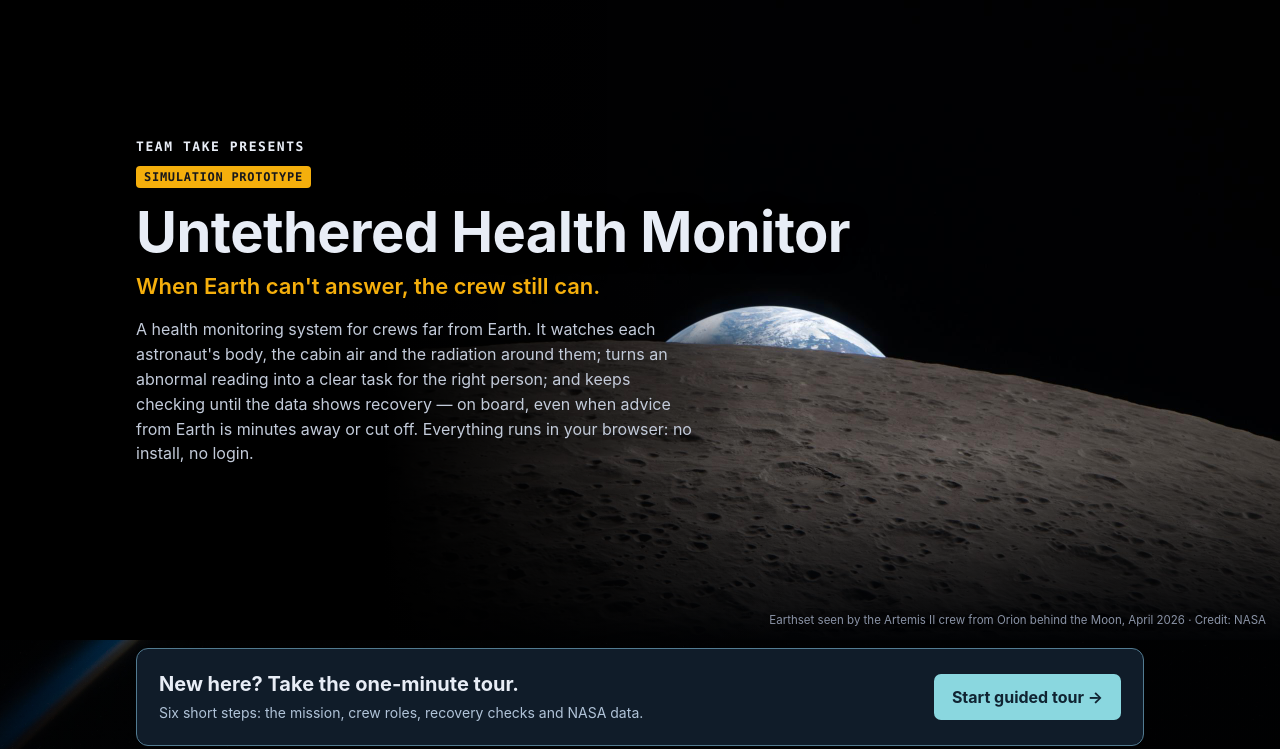
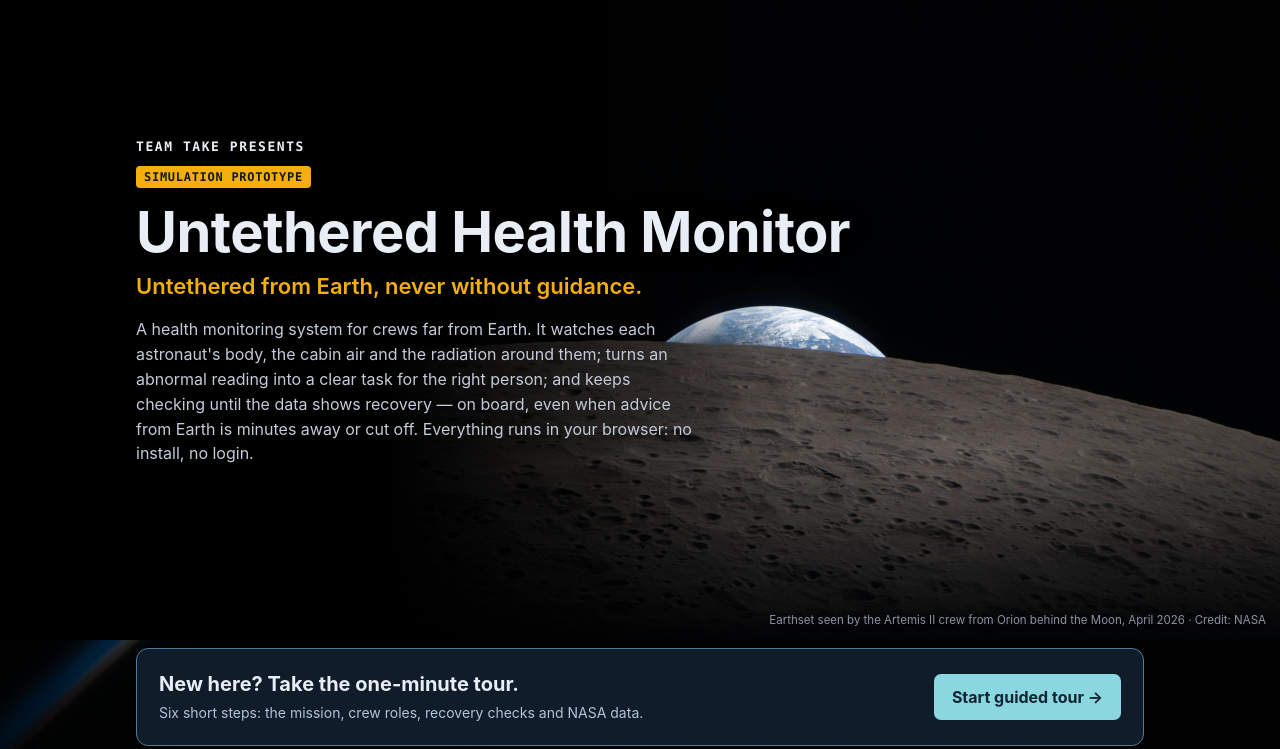
Before and after one commit to shyfox-01/astro-health-monitor, a plain HTML site: page index.html in a window 1280 px wide. Shown: the top 749 px of the page. Drawn offline with Linux system fonts and the light colour scheme.

Commit message:
Update demo build (3e5fa58)

```diff
--- a/index.html
+++ b/index.html
@@ -99,7 +99,7 @@
     <p class="team">TEAM TAKE PRESENTS</p>
     <span class="sim">SIMULATION PROTOTYPE</span>
     <h1>Untethered Health Monitor</h1>
-    <p class="tag">When Earth can't answer, the crew still can.</p>
+    <p class="tag">Untethered from Earth, never without guidance.</p>
     <p class="lead">A health monitoring system for crews far from Earth. It watches each astronaut's body, the cabin air and the radiation around them; turns an abnormal reading into a clear task for the right person; and keeps checking until the data shows recovery — on board, even when advice from Earth is minutes away or cut off. Everything runs in your browser: no install, no login.</p>
   </div>
   <p class="credit">Earthset seen by the Artemis II crew from Orion behind the Moon, April 2026 · Credit: NASA</p>
```
